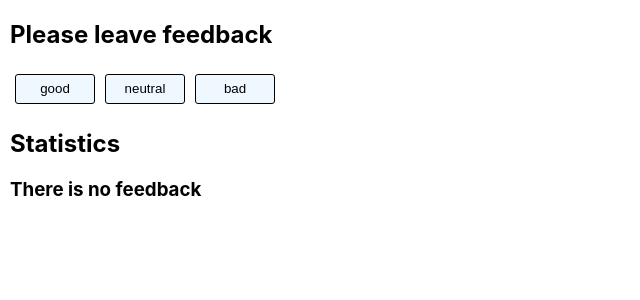
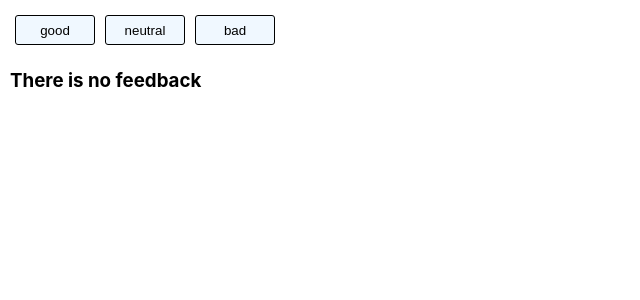
Before and after one commit to OlegFurculita1408/goit-react-hw-02-feedback, a React (Create React App) app: page / in a window 1280 px wide. Shown: the top 300 px of the page, without its empty margins (0-640 px from the left). Built offline with nearby package versions, Linux system fonts and the light colour scheme.

Commit message:
Update App.jsx

```diff
--- a/src/components/App.jsx
+++ b/src/components/App.jsx
@@ -38,13 +38,13 @@ class App extends Component {
 
     return (
       <div>
-          <Section title="Please leave feedback">
+          <section title="Please leave feedback">
           <FeedbackOptions
             options={options}
             onLeaveFeedback={this.handlerClick}
           />
-          </Section>
-          <Section title="Statistics">
+          </section>
+          <section title="Statistics">
               {totalFeedback ? (
             <Statistics
               good={good}
@@ -56,7 +56,7 @@ class App extends Component {
           ) : (
             <h3>There is no feedback</h3>
           )}
-        </Section>
+        </section>
       </div>
         )
     }
```
